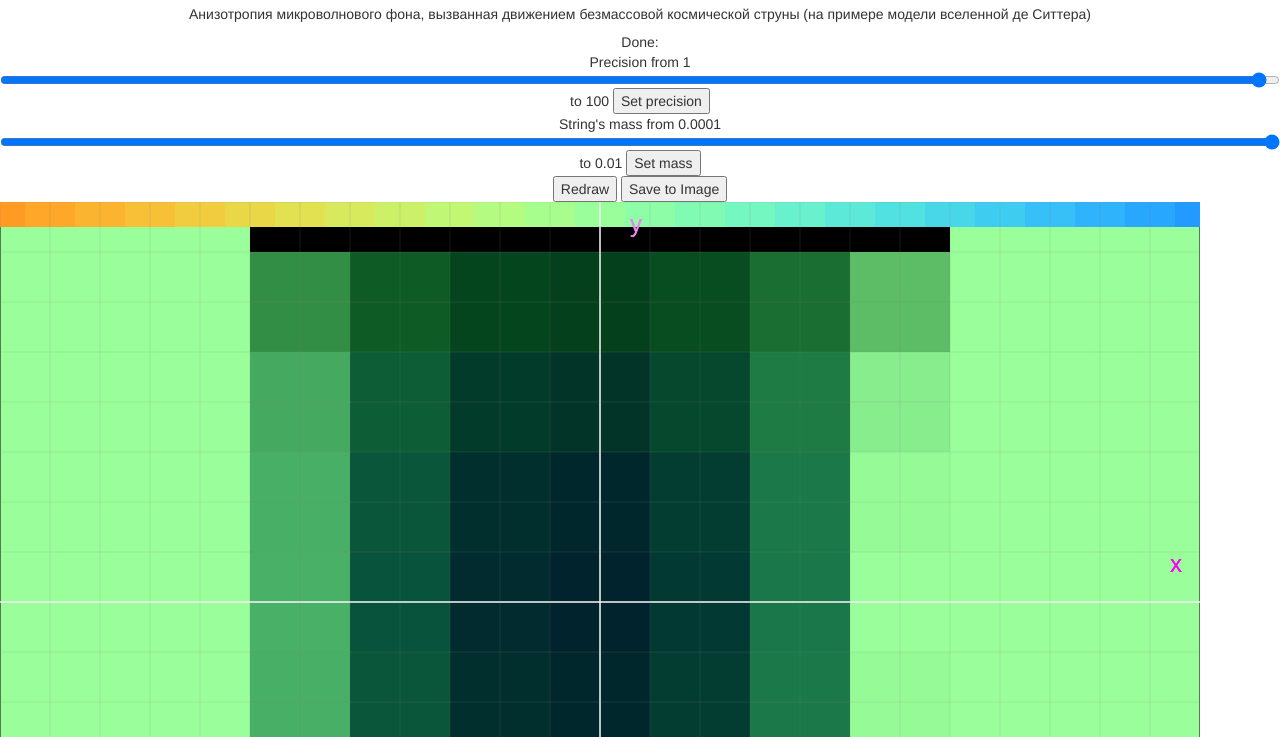
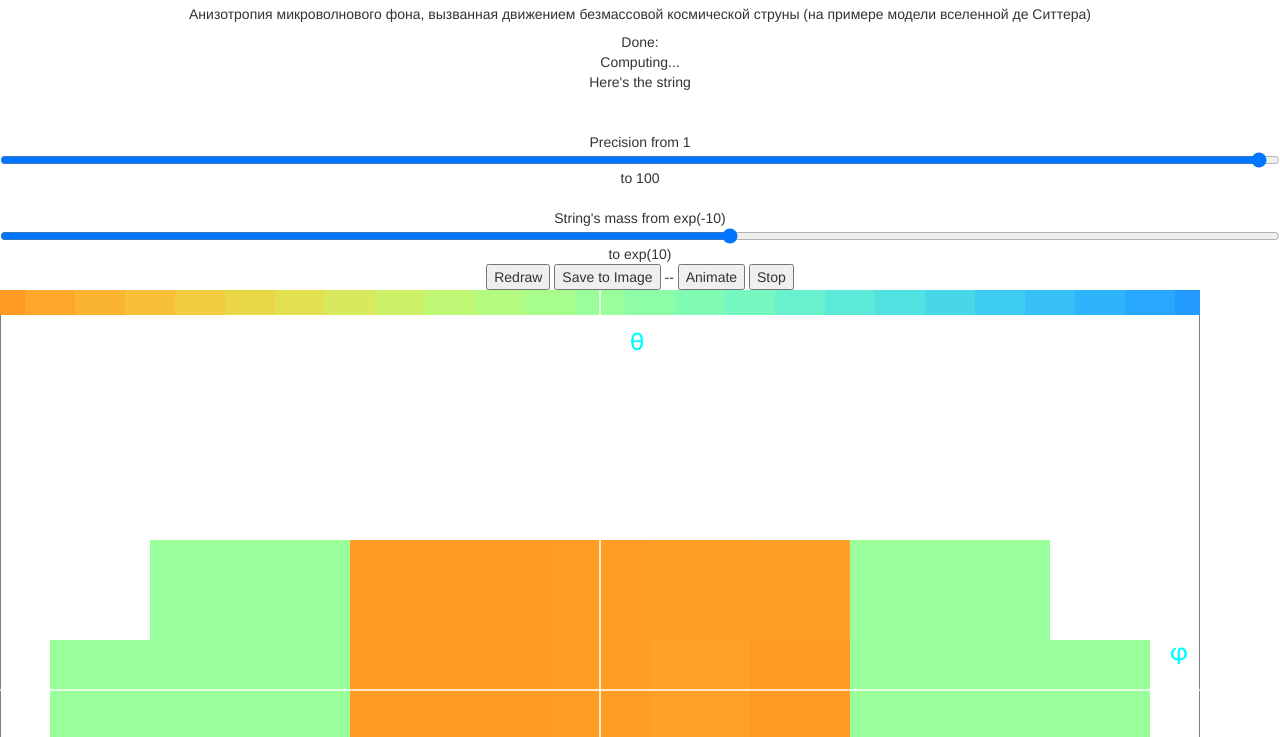
Before and after one commit to caffeinum/cmb_string, a plain HTML site: page index.html in a window 1280 px wide. Both pictures are taken after a click on the button "Redraw". Shown: the part 63-800 px from the top of the page. Drawn offline with nearby package versions, Linux system fonts and the light colour scheme.

Commit message:
design, formulae, +vector A
moved projections into separate file
added animation buttons
checked formulae for f(phi,theta)
auto-redraw
boundaries for temp (if temp outside of 0,2, it sticks to the edge)

```diff
--- a/index.html
+++ b/index.html
@@ -11,6 +11,8 @@
         <script src="lib/jquery-2.1.1.min.js"></script>
         <script src="lib/sylvester.src.js"></script>
 
+
+		<script src="js/projections.js"></script>
 		<script src="js/temp.js"></script>
 		<script src="js/drawer.js"></script>
 		<script src="js/drawable.js"></script>
@@ -26,14 +28,18 @@
 			<div id="info">Here's the string</div>
 			Precision from 1
 			<input id="precision" type="range" min="1" max="100" step="2" /> to 100
-			<button id="setpr">Set precision</button>
-			<br>
-			String's mass from 0.0001
-			<input id="mass" type="range" min="0.0001" max="0.01" step="0.0001" /> to 0.01
-			<button id="setmass">Set mass</button>
+			<!--<button id="setpr">Set precision</button>-->
+			<br><br>
+			String's mass from exp(-10)
+			<input id="mass" type="range" min="-5" max="2" step="0.001" /> to exp(10)
+			<!--<button id="setmass">Set mass</button>-->
 			<br>
 			<button id="redraw">Redraw</button>
 			<button id="imgsave">Save to Image</button>
+			--
+			<button id="animate">Animate</button>
+			<button id="stop">Stop</button>
+
 			<img id="cvsimg" width="1200" height="800" />
 			<div id="canvas-holder">
 			<canvas id="cvs" style="position: absolute;z-index:0"  width="1200" height="800">
--- a/js/drawer.js
+++ b/js/drawer.js
@@ -46,7 +46,7 @@ function Drawer(width, height) {
 	this.calculate = function (callback) {
 		objects.forEach(function (elem) {
 			console.log( 'Preparing ' + elem + ' for drawing')
-			elem.prepare(grid, Math.floor(w/2), Math.floor(h/2));
+			elem.prepare(grid, Math.round(w/2), Math.round(h/2));
 		})
 
 		callback();
--- a/js/map.js
+++ b/js/map.js
@@ -25,7 +25,7 @@ function CMBMap ( canvasId ) {
 		// init
 		this.drawLabels();
 		this.drawAxis();
-		this.drawGrid();
+		//this.drawGrid();
 		this.drawFrame();
 	}
 
@@ -39,8 +39,8 @@ function CMBMap ( canvasId ) {
 
 	this.drawLabels = function () {
 		var pd = 30
-		this.drawText("x", w - pd,			center.y - pd, 	"fuchsia")
-		this.drawText("y", center.x + pd,	pd,				"violet")
+		this.drawText("φ", w - pd,			center.y - pd, 	"cyan")
+		this.drawText("θ", center.x + pd,	pd * 2,			"cyan")
 	};
 
 	this.drawAxis = function () {
@@ -89,7 +89,8 @@ function CMBMap ( canvasId ) {
 
 		var p = this.drawer.getPrecision() || 1;
 		var point, color;
-
+		cnt.lineWidth = 0;
+		cnt.strokeStyle = "#ff0000"
 		for ( var x = -w/2/p; x <= w/2/p; x++ ) {
 			for ( var y = -h/2/p; y <= h/2/p; y++ ) {
 				color = this.drawer.getPoint(x,y)
@@ -102,7 +103,7 @@ function CMBMap ( canvasId ) {
 		if (!notDrawElements) {
 			this.drawLabels();
 			this.drawAxis();
-			this.drawGrid();
+			//this.drawGrid();
 			this.drawFrame();
 			this.drawScale();
 		} else {
@@ -132,7 +133,7 @@ function CMBMap ( canvasId ) {
     this.drawText = function (text, x, y, color) {
 		x = x || w/2
 		y = y || h/2
-        lab_cnt.font = "24px Arial";
+        lab_cnt.font = "24px Calibri";
         lab_cnt.fillStyle = color || "#000000";
         lab_cnt.fillText(text, x,y);
     };
--- a/js/photons.js
+++ b/js/photons.js
@@ -5,12 +5,16 @@ function PhotonsContainer () {
 	var Mp = null;
 	var Mm = null;
 	var M = null;
+	var a = null;
 	var cmb_string = null;
 
 	var q_out, q_in;
 	var k_out, k_in;
-	var w;
+	var omega;
 	var I;
+	var prec = 1000;
+
+	var projection = function (x,y) {return "#ccffcc"};
 
 	this.draw = function (context) {
 		context.drawText("Photons container here  " + this.photons[0], Math.random()*500, Math.random()*600)
@@ -30,14 +34,28 @@ function PhotonsContainer () {
 		Mm = cmb_string.getMatrix(-1)
 
 		M = Mm.inv().x( Mp )
-		// phi from -pi to pi, theta from -pi/2 to pi/2
-		for ( x = -w; x <= w; x++ )
+
+		a = cmb_string.getA(-1);
+
+		projection = Projections.mollweide( getTemp );
+		prec = w
+
+		// phi from -pi to 0, theta from -pi/2 to pi/2
+		for ( x = -w; x <= 0; x++ )
 			for ( y = -h; y <= h; y++ )
-				grid[x][y] = this.getTemp( x/w * Math.PI, y/h * Math.PI/2 )
+				grid[x][y] = projection(x/w,y/h)
+
+		a = cmb_string.getA(+1);
+
+		// phi from 0 to pi, theta from -pi/2 to pi/2
+		for ( x = 0; x <= w; x++ )
+			for ( y = -h; y <= h; y++ )
+				grid[x][y] = projection(x/w,y/h)
 
 	}
 
-	this.getTemp = function (phi, theta) {
+	var getTemp = function (phi, theta) {
+
 		// k_mu = hw q_mu, where q is
 		q_out = Vector.create([
 			1,
@@ -45,29 +63,60 @@ function PhotonsContainer () {
 			Math.cos(theta) * Math.cos(phi),
 			Math.sin(theta)
 		])
-		w = temp;
-		// f( phi, theta ) * d(w-T) * d(k-T) = f(w,k,ph,th) - probability density
-		// where T is mean temperature. we think that all quanta have the same energy
-		//
-		// so this f transforms as dw = f * d^4k,
-		// f( phi, theta )
+		omega = temp;
+
 		if ( Math.abs(phi) > Math.PI/2 )
-			return Temp.color( q_out.x(w).e(1), 1 );
+			return Temp.color( 1, 1 );
 
-		k_out = q_out.x(w);
+		omega = omega * M.e(1,1) / ( 1 - a.x(q_out).e(1))
 
-		k_in = M.x(k_out);
+		if ( Math.random() < 1/1000/prec )
+			console.log( 'lam', (8 * cmb_string.mu * Math.PI * 1) ),
+			console.log( 'q', q_out.elements ),
+			console.log( 'a x q', a.x(q_out).elements ),
+			console.log( '1 - aq', ( 1 - a.x(q_out).e(1) ) ),
+			console.log( 'M_0_0', M.e(1,1) );
+
+		I = 1
+		//	M.det() * ( k_out.e(1)/k_in.e(1) ) * ( k_out.e(1)/k_in.e(1) ) *
+		//	Math.sqrt( (k_out.e(1)*k_out.e(1) - k_out.e(4)*k_out.e(4)) / (k_in.e(1)*k_in.e(1) - k_in.e(4)*k_in.e(4) ) )
 
 
-		// (w'/w)^2 |M| ./[ (w'2 - k'z2) / (w2 - kz2)  ]
-		I = M.det() * ( k_out.e(1)/k_in.e(1) ) * ( k_out.e(1)/k_in.e(1) ) *
-			Math.sqrt( (k_out.e(1)*k_out.e(1) - k_out.e(4)*k_out.e(4)) / (k_in.e(1)*k_in.e(1) - k_in.e(4)*k_in.e(4) ) )
+		return Temp.color( omega, I );
+	}
+/*
+	// func ( phi, theta )
+	var func = getTemp
 
-		if ( Math.random() > 0.95 ) console.log( k_in.elements );
-		if ( Math.random() > 0.95 ) console.log( I );
+	var identicalScaledProjection = function(x,y) {
+		return func( x * Math.PI, y * Math.PI/2 )
+	}
 
-		return Temp.color( k_in.e(1), I );
-	}
+	var R = .5
+	var sqrt2 = Math.sqrt(2)
+	var Rsqrt2 = R * sqrt2
+	var l = 0
+
+	var mollweideProjection = function(x,y) {
+		// https://en.wikipedia.org/api/rest_v1/media/math/render/svg/659885e4072f82558ef9e631bc77d7fd6aa3c4d6
+		// https://en.wikipedia.org/api/rest_v1/media/math/render/svg/624eacf46ab0792746a62533e48fd746ee3fbdc4
+		// https://en.wikipedia.org/api/rest_v1/media/math/render/svg/e3efc738f07f450616cf31fd4be0ad3bed1ec021
+
+		// x-coordinate has a range of [−2R√2, 2R√2], and the y-coordinate has a range of [−R√2, R√2].
+
+		if ( (x*x + 4*y*y) > 8*R*R )
+			return Temp.color( 1, 1001 )
+
+		theta = Math.asin( y / Rsqrt2 )
+		phi = Math.asin( ( 2*theta + Math.sin(2*theta) ) / Math.PI)
+
+		if ( Math.cos(theta) )
+			l = Math.PI * x / ( 2*Rsqrt2 * Math.cos(theta) )
+		else
+			l = 0
+
+		return func( l, phi )
+	}*/
 }
 
 PhotonsContainer.prototype = Object.create(Drawable.prototype)
--- /dev/null
+++ b/js/projections.js
@@ -0,0 +1,66 @@
+var Projections = {
+	identical: function ( func ) {
+		// where func is func(phi, theta)
+		return function(x,y) {
+			return func( x * Math.PI, y * Math.PI/2 )
+		}
+	},
+	mollweide: function (func) {
+		var R = .3
+		var sqrt2 = Math.sqrt(2)
+		var Rsqrt2 = R * sqrt2
+		var l = 0
+		var phi = 0
+		var theta = 0
+
+		return function(x,y) {
+			// https://en.wikipedia.org/api/rest_v1/media/math/render/svg/659885e4072f82558ef9e631bc77d7fd6aa3c4d6
+			// https://en.wikipedia.org/api/rest_v1/media/math/render/svg/624eacf46ab0792746a62533e48fd746ee3fbdc4
+			// https://en.wikipedia.org/api/rest_v1/media/math/render/svg/e3efc738f07f450616cf31fd4be0ad3bed1ec021
+
+			// x-coordinate has a range of [−2R√2, 2R√2], and the y-coordinate has a range of [−R√2, R√2].
+
+			if ( (x*x + 4*y*y) > 8*R*R )
+				return Temp.color( 1, 1001 )
+
+			theta = Math.asin( y / Rsqrt2 )
+			phi = Math.asin( ( 2*theta + Math.sin(2*theta) ) / Math.PI)
+
+			if ( Math.cos(theta) )
+				l = Math.PI * x / ( 2*Rsqrt2 * Math.cos(theta) )
+			else
+				l = 0
+
+			return func( l, phi )
+		}
+	},
+	mollweideInverse: function (func) {
+		var R = .5
+		var sqrt2 = Math.sqrt(2)
+		var Rsqrt2 = R * sqrt2
+		var l = 0
+		var phi = 0
+		var theta = 0
+
+		return function(x,y) {
+			// https://en.wikipedia.org/api/rest_v1/media/math/render/svg/659885e4072f82558ef9e631bc77d7fd6aa3c4d6
+			// https://en.wikipedia.org/api/rest_v1/media/math/render/svg/624eacf46ab0792746a62533e48fd746ee3fbdc4
+			// https://en.wikipedia.org/api/rest_v1/media/math/render/svg/e3efc738f07f450616cf31fd4be0ad3bed1ec021
+
+			// x-coordinate has a range of [−2R√2, 2R√2], and the y-coordinate has a range of [−R√2, R√2].
+
+			if ( (x*x + 4*y*y) > 8*R*R )
+				return Temp.color( 1, 1001 )
+
+			theta = Math.asin( y / Rsqrt2 )
+			phi = Math.asin( ( 2*theta + Math.sin(2*theta) ) / Math.PI)
+
+			if ( Math.cos(theta) )
+				l = Math.PI * x / ( 2*Rsqrt2 * Math.cos(theta) )
+			else
+				l = 0
+
+			return func( l, phi )
+		}
+	}
+}
--- a/js/script.js
+++ b/js/script.js
@@ -6,9 +6,10 @@ $(document).ready(function () {
 	// create drawer
 	var drawer = new Drawer( cmb_map.canvas.width, cmb_map.canvas.height );
 	// make him draw
+	window.drawer = drawer
 
 	var photons = new PhotonsContainer();
-	var cstring = new CString(.01);
+	var cstring = new CString( Math.exp(-1) );
 
 	photons.init(cstring);
 
@@ -21,7 +22,7 @@ $(document).ready(function () {
 	var image = document.getElementById('cvsimg');
 	var info = document.getElementById('info');
 	var inform = function (text) {
-		info.innerHTML = text
+		info.innerHTML = text + '<br>' + info.innerHTML
 	}
 
 	image.style.display = "none";
@@ -36,6 +37,7 @@ $(document).ready(function () {
 	});
 
 	function redraw() {
+		image.style.display = "none";
 		inform("Computing...")
 		drawer.calculate(function () {
 			inform("Done:")
@@ -43,15 +45,50 @@ $(document).ready(function () {
 		});
 	}
 	$('#redraw').click(redraw);
-	$('#mass').val( cstring.mu )
+	$('#mass').val( Math.log(cstring.mu) )
 	$('#mass').change(function () {
 		var mass = parseFloat($('#mass').val())
-		var cstring = new CString( mass )
+		var cstring = new CString( Math.exp(mass) )
 		photons.init(cstring)
-		inform("Set mass " + cstring.mu )
+		inform("Set mass " + Math.exp(mass) )
 
-		if ( drawer.getPrecision( ) > 50 ) redraw();
+		if ( drawer.getPrecision( ) > 5 ) redraw();
+		else {
+			inform( drawer.getPrecision( ) + " is very big, set 10")
+			drawer.setPrecision(5)
+			$('#precision').val( drawer.getPrecision() )
+			redraw();
+		}
 	})
+
+	var inter;
+	var i;
+	var values = {from:-5,to:2};
+	$('#animate').click(function () {
+		i = 0
+		var range = (values.from - values.to);
+		if ( ! ( range > 0 ) ) range = 7
+		var cstring, mass;
+		inter = setInterval(function () {
+			i++;
+			mass = i % range + values.from
+			cstring = new CString( Math.exp( mass ) )
+			photons.init(cstring)
+			inform("Set mass " + Math.exp(mass) )
+			if ( drawer.getPrecision( ) > 5 ) redraw();
+			else {
+				inform( drawer.getPrecision( ) + " is very big, set 10")
+				drawer.setPrecision(5)
+				$('#precision').val( drawer.getPrecision() )
+				redraw();
+			}
+		}, 1000)
+	});
+
+	$('#stop').click(function () {
+		clearInterval(inter);
+	});
+
 
 
 	$('#precision').val( drawer.getPrecision() )
@@ -59,6 +96,7 @@ $(document).ready(function () {
 		var pr = parseInt( $('#precision').val() )
 		inform("Set precision " + drawer.setPrecision( pr ) )
 
-		if ( drawer.getPrecision( ) > 50 ) redraw();
+		if ( drawer.getPrecision( ) > 5 ) redraw();
+		else inform(pr + " is very big, redraw manually")
 	});
 });
--- a/js/string.js
+++ b/js/string.js
@@ -23,6 +23,17 @@ function CString (mass) {
 		return m_txyz;
 	};
 
+	var A = function(lam, e) {
+		return Matrix.create([
+			[
+				-lam*lam*(lam*lam + 2),
+				+lam*lam*(lam*lam + 1),
+				 2*e*lam*(lam*lam + 1),
+			 						 0,
+			]
+		])
+	}
+
 	this.init = function () {
 
 	}
@@ -36,6 +47,12 @@ function CString (mass) {
 		e = (e>0) ? +1 : -1;
 		return M(lam, e)
 	}
+
+	this.getA = function (e, lam) {
+		lam = lam || (8 * mu * Math.PI * G);
+		e = (e>0) ? +1 : -1;
+		return A(lam, e)
+	}
 }
 
 CString.prototype = Object.create(Drawable.prototype);
--- a/js/temp.js
+++ b/js/temp.js
@@ -14,7 +14,9 @@ var Temp = {
 	gauss: function (temp, intense) {
 		var r = g = b = 0;
 		var width = 2;
-
+		if ( intense > 1000 ) return 0xffffff
+		if ( temp < 0 ) temp = 0
+		if ( temp > 2 ) temp = 2
 		r = Math.floor( 0xFF * intense * Math.exp( - ( 0 - temp )*( 0 - temp ) / width / intense ) );
 		g = Math.floor( 0xFF * intense * Math.exp( - ( 1 - temp )*( 1 - temp ) / width / intense ) );
 		b = Math.floor( 0xFF * intense * Math.exp( - ( 2 - temp )*( 2 - temp ) / width / intense ) );
--- a/style.css
+++ b/style.css
@@ -14,7 +14,10 @@ div#container
 {
 	text-align: center;
 }
-
+#info {
+	height: 100px;
+	overflow-y: scroll;
+}
 #canvas-holder{
 	position: absolute;
 	margin: 0 auto;
```
